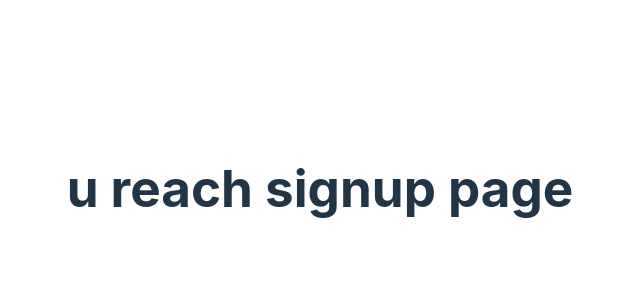
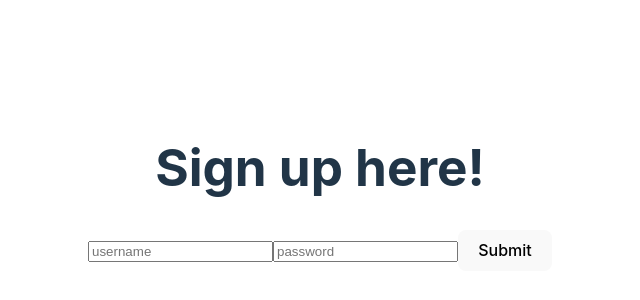
Before and after one commit to Gabriel-Viernes/gurubooru, a React (Vite) app in the folder client/: page /signup in a window 1280 px wide. Shown: the part 212-512 px from the top of the page, without its empty margins (320-960 px from the left). Built offline with nearby package versions, Linux system fonts and the light colour scheme.

Commit message:
Signup.jsx can now handle input, action on submission to be added

```diff
--- a/client/package.json
+++ b/client/package.json
@@ -14,6 +14,7 @@
     "graphql": "^16.8.1",
     "jwt-decode": "^4.0.0",
     "react": "^18.2.0",
+    "react-bootstrap": "^2.10.0",
     "react-dom": "^18.2.0",
     "react-router-dom": "^6.22.0",
     "vitest": "^1.2.2"
--- a/client/src/pages/Signup.jsx
+++ b/client/src/pages/Signup.jsx
@@ -1,5 +1,51 @@
+import { useState, useEffect } from 'react'
+import { Form, Button, Alert } from 'react-bootstrap'
+
+
 export default function Signup() {
+    const [userFormData, setUserFormData] = useState({ username: '', password: ''})
+    const [validated] = useState(false)
+
+    const handleInputChange = (e) => {
+        const { name, value } = event.target
+        if(name === 'usernameInput') {
+            setUserFormData(userFormData.username + value)
+        }
+        if(name === 'passwordInput') {
+            setUserFormData(userFormData.password + value)
+        }
+    }
+
+    const handleFormSubmit = async (event) => {
+        event.preventDefault()
+        const form = event.currentTarget
+        if(form.checkValidity() === false) {
+            event.preventDefault()
+            event.stopPropagation()
+        }
+
+        setUserFormData({
+            username: '',
+            password: ''
+        })
+    }
     return (
-        <h1>u reach signup page</h1>
+        <form >
+            <h1>Sign up here!</h1>
+            <input
+                name="usernameInput"
+                placeholder="username"
+                value={userFormData.username}
+                onChange={handleInputChange}>
+            </input>
+            <input
+                name="passwordInput"
+                placeholder="password"
+                value={userFormData.password}
+                type="password"
+                onChange={handleInputChange}>
+            </input>
+            <button type="submit">Submit</button>
+        </form>
     )
 }
```
Also changed, not shown: 2 other files (tests, documents, lock files or other folders).
